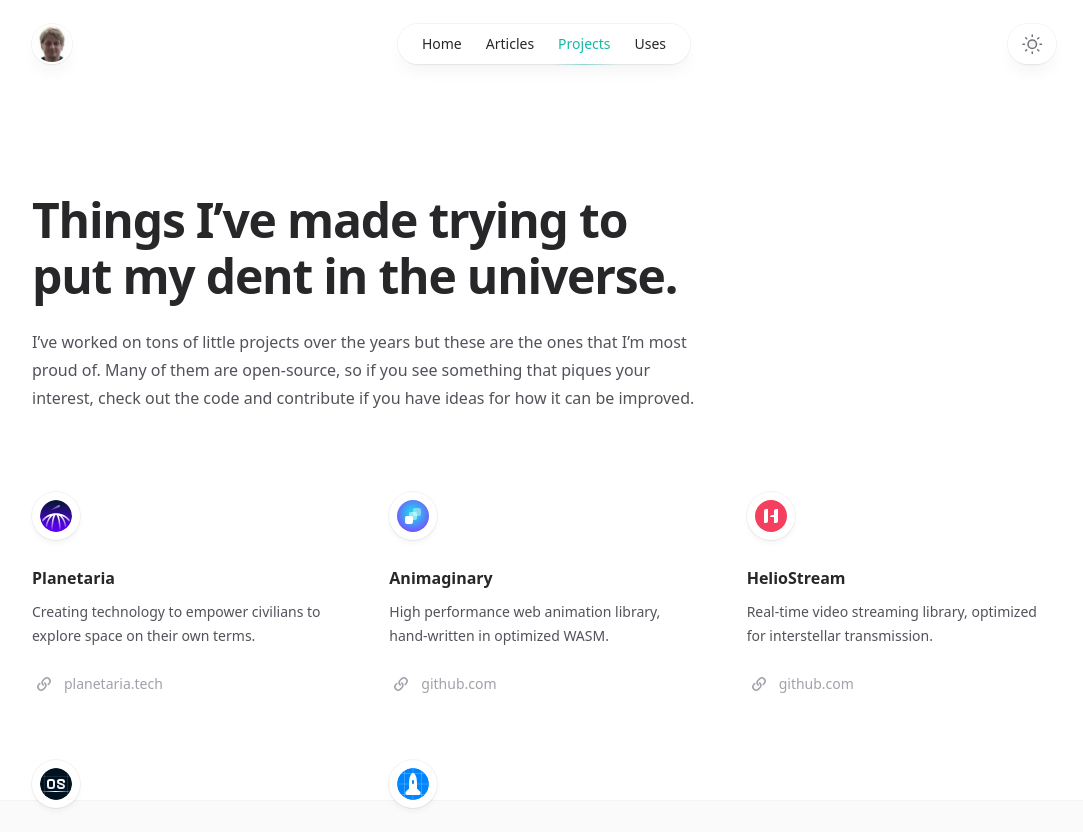
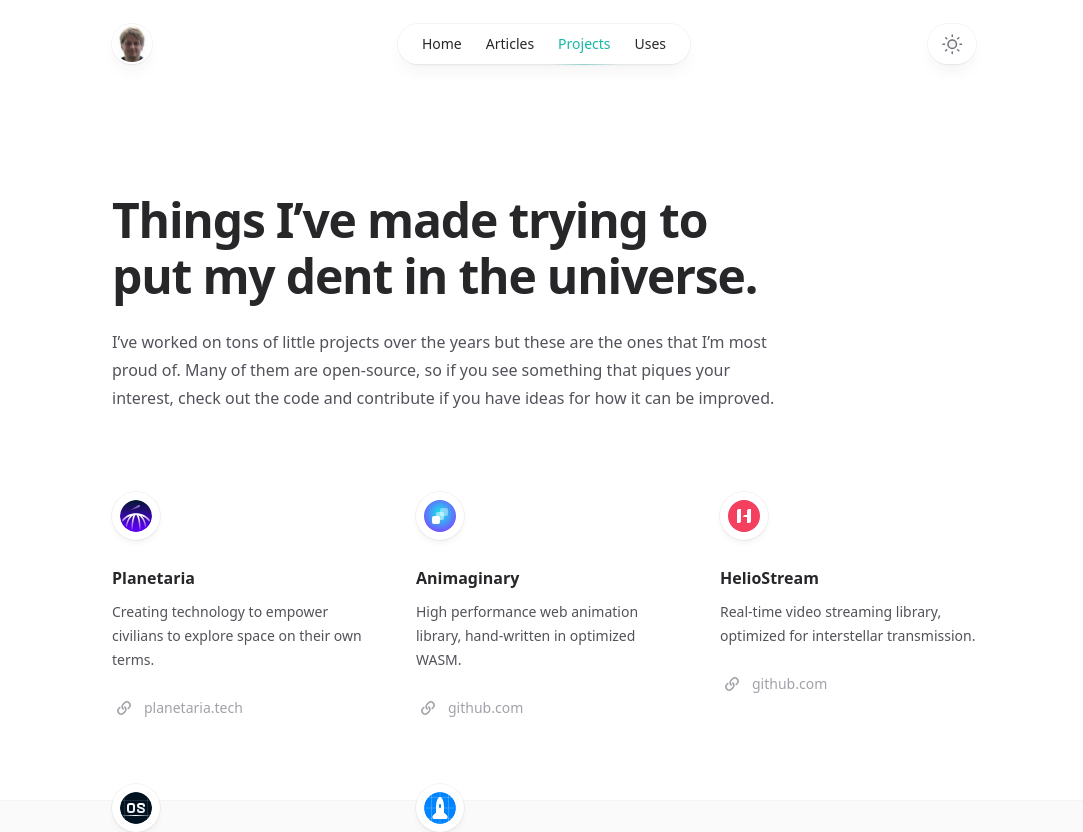
Before and after one commit to 789ni812/www.stuartbradford.com, a Next.js app: page /projects in a window 1280 px wide. Shown: the top 832 px of the page, without its empty margins (96-1179 px from the left). Built offline with nearby package versions, Linux system fonts and the light colour scheme; no server answers.

Commit message:
Added Right Padding for small screen sizes

```diff
--- a/src/pages/_app.jsx
+++ b/src/pages/_app.jsx
@@ -26,7 +26,7 @@ export default function App({ Component, pageProps, router }) {
           <div className="w-full bg-white ring-1 ring-zinc-100 dark:bg-zinc-900 dark:ring-zinc-300/20" />
         </div>
       </div>
-      <div className="relative flex w-full flex-col">
+      <div className="relative flex w-full flex-col sm:px-24">
         <Header />
         <main className="flex-auto">
           <Component previousPathname={previousPathname} {...pageProps} />
```
